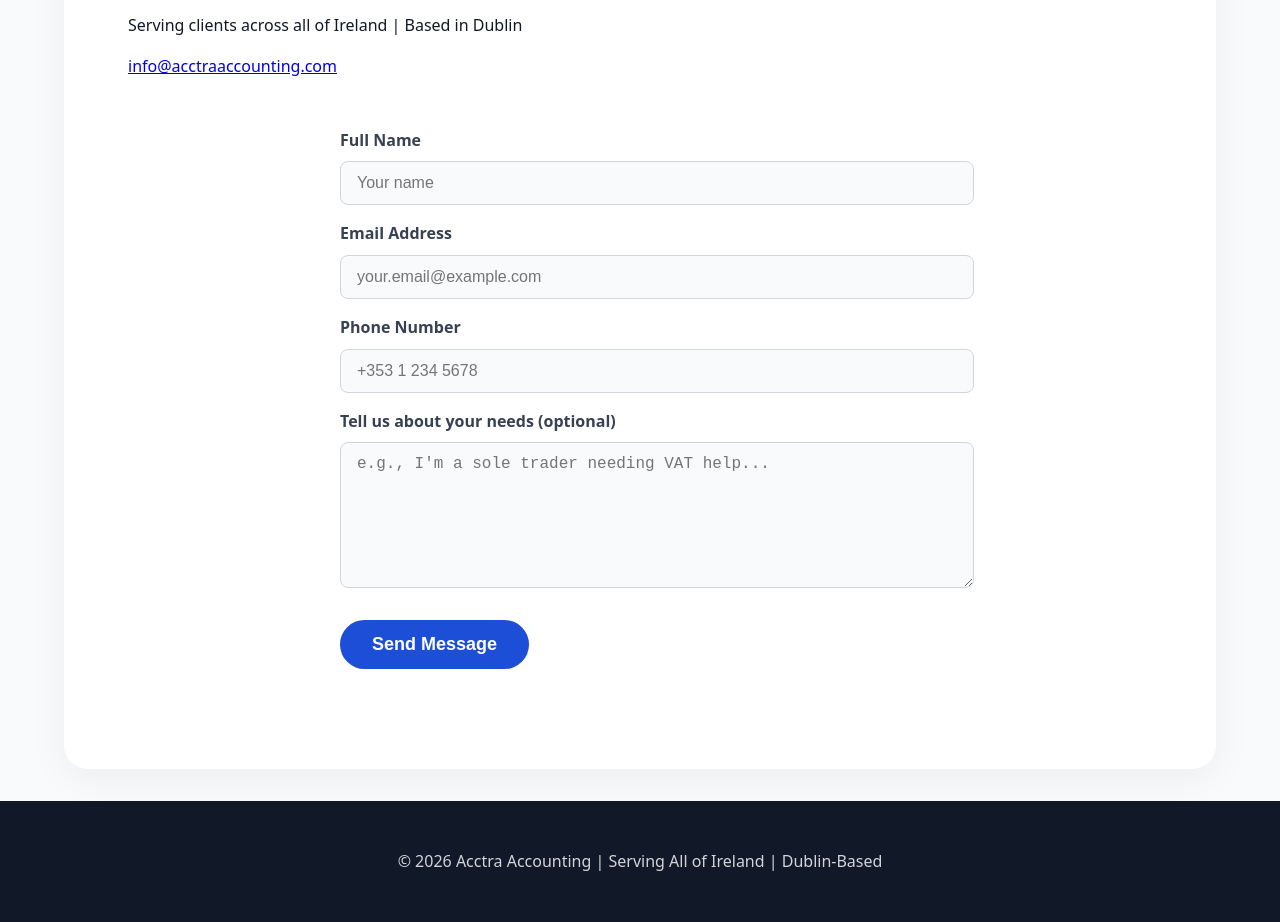
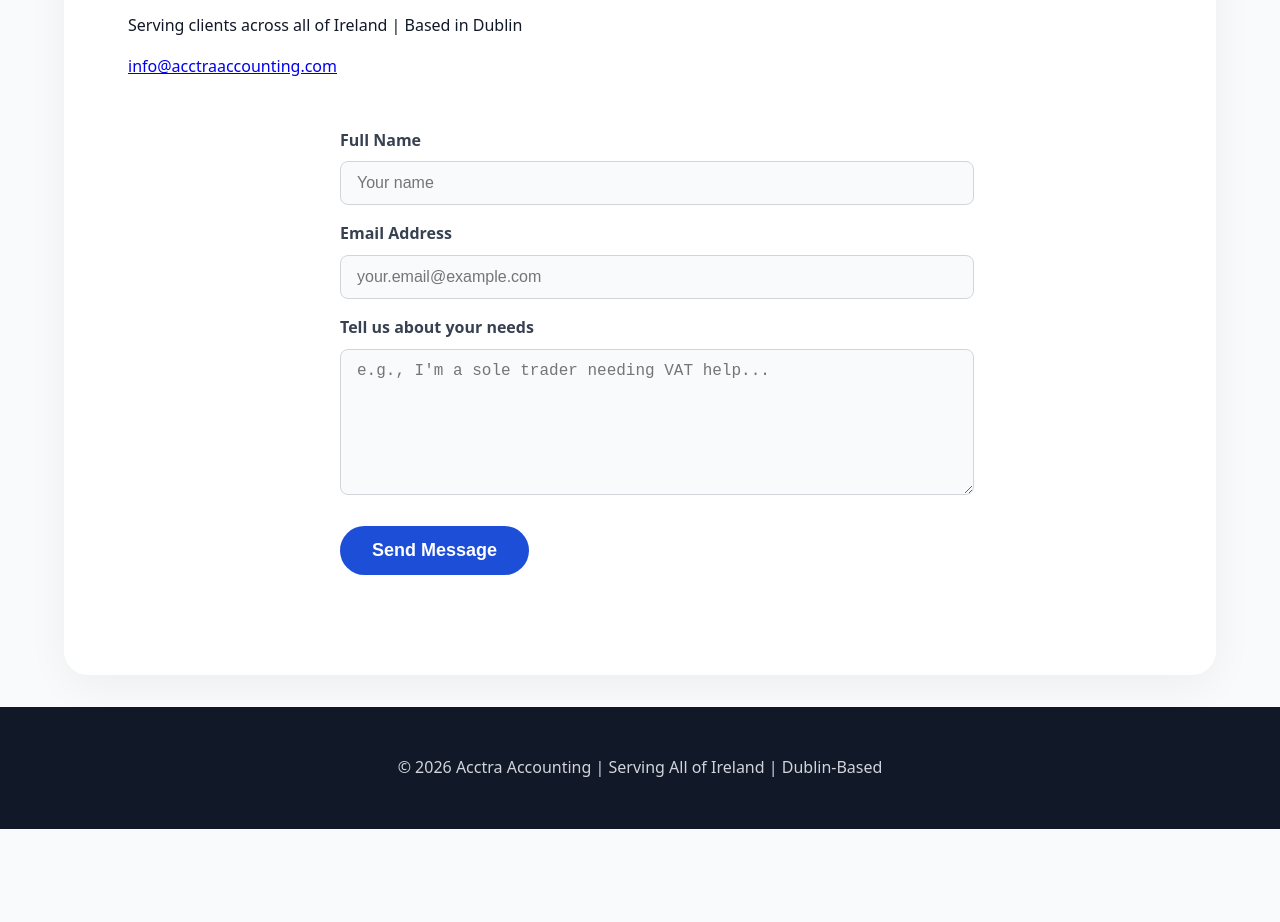
Before and after one commit to aaronacctra-max/Acctra-Accounting, a plain HTML site: page index.html in a window 1280 px wide. Shown: the part 3206-4128 px from the top of the page. After the commit the page ends 4035 px from the top, so only its background shows below. Drawn offline with Linux system fonts and the light colour scheme.

Commit message:
Update index.html

```diff
--- a/index.html
+++ b/index.html
@@ -24,7 +24,6 @@ body {
   background-attachment: fixed, fixed; /* fixed watermark effect */
   min-height: 100vh;
 }
-
 /* Header */
 header {
   background: rgba(255, 255, 255, 0.92);
@@ -53,7 +52,6 @@ nav a {
 nav a:hover {
   color: #1d4ed8;
 }
-
 /* Hero */
 .hero {
   padding: 140px 5% 100px;
@@ -92,7 +90,6 @@ nav a:hover {
   transform: translateY(-4px);
   box-shadow: 0 15px 35px rgba(29, 78, 216, 0.25);
 }
-
 /* Services, Pricing, Contact - with subtle overlay for readability */
 .services, .pricing-section, .contact {
   padding: 100px 5%;
@@ -109,7 +106,6 @@ nav a:hover {
   margin-bottom: 1rem;
   color: #111827;
 }
-
 /* Rest of styles (services grid, table, form, footer) remain similar */
 .services-subtitle {
   font-size: 1.25rem;
@@ -146,7 +142,6 @@ nav a:hover {
   margin-right: 0.75rem;
   font-weight: bold;
 }
-
 /* Pricing table */
 .comparison-table {
   max-width: 1100px;
@@ -171,7 +166,6 @@ nav a:hover {
 .comparison-table td strong {
   color: #1d4ed8;
 }
-
 /* Contact form */
 .form-container {
   max-width: 600px;
@@ -213,7 +207,6 @@ nav a:hover {
   background: #1e40af;
   transform: translateY(-3px);
 }
-
 /* Footer */
 footer {
   background: #111827;
@@ -234,14 +227,12 @@ footer {
     <a href="#contact">Contact</a>
   </nav>
 </header>
-
 <section class="hero">
   <h1>Expert Accounting Services Across Ireland</h1>
   <p>Dublin-based firm delivering reliable bookkeeping, tax, VAT, payroll, and compliance support for businesses and individuals nationwide.</p>
   <a href="https://calendly.com/your-username/free-consultation" class="button" target="_blank">Book Free Consultation</a>
   <a href="#contact" class="button" style="background:#374151;">Or Send a Message</a>
 </section>
-
 <section class="services" id="services">
   <h2>Our Services</h2>
   <p class="services-subtitle">We handle the details so you can focus on growth and peace of mind — serving clients from every corner of Ireland.</p>
@@ -260,7 +251,6 @@ footer {
     <div class="service-item">Revenue Audit & Compliance Support</div>
   </div>
 </section>
-
 <section class="pricing-section" id="pricing">
   <h2>Our Packages</h2>
   <table class="comparison-table">
@@ -311,31 +301,35 @@ footer {
     </tr>
   </table>
 </section>
-
 <section class="contact" id="contact">
   <h2>Get in Touch</h2>
   <p>Serving clients across all of Ireland | Based in Dublin</p>
   <p><a href="mailto:info@acctraaccounting.com">info@acctraaccounting.com</a></p>
 
   <div class="form-container">
-    <form action="https://formspree.io/f/your-form-id-here" method="POST">
+    <form action="https://api.web3forms.com/submit" method="POST">
+      <!-- Your Web3Forms access key -->
+      <input type="hidden" name="access_key" value="7ed2545b-4e09-4aa8-8474-5f26ad61093f">
+
+      <!-- Honeypot for basic spam protection (invisible to humans) -->
+      <input type="checkbox" name="botcheck" style="display: none;" />
+
+      <!-- Optional: Redirect to a thank-you page after submit (uncomment if you create one) -->
+      <!-- <input type="hidden" name="redirect" value="https://your-site.com/thanks.html"> -->
+
       <label for="name">Full Name</label>
       <input type="text" id="name" name="name" required placeholder="Your name">
 
       <label for="email">Email Address</label>
       <input type="email" id="email" name="email" required placeholder="your.email@example.com">
 
-      <label for="phone">Phone Number</label>
-      <input type="tel" id="phone" name="phone" placeholder="+353 1 234 5678">
-
-      <label for="message">Tell us about your needs (optional)</label>
-      <textarea id="message" name="message" placeholder="e.g., I'm a sole trader needing VAT help..."></textarea>
+      <label for="message">Tell us about your needs</label>
+      <textarea id="message" name="message" required placeholder="e.g., I'm a sole trader needing VAT help..."></textarea>
 
       <button type="submit">Send Message</button>
     </form>
   </div>
 </section>
-
 <footer>
   © 2026 Acctra Accounting | Serving All of Ireland | Dublin-Based
 </footer>
```
